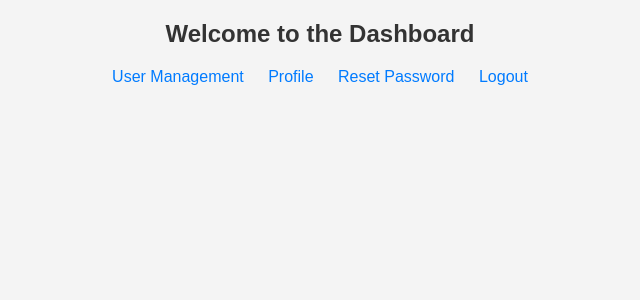
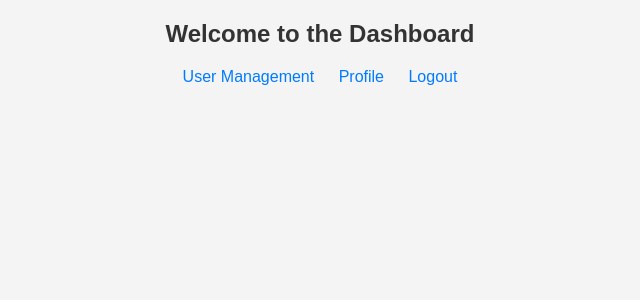
Before and after one commit to ThePagel/Generic-UI, a Flask app: page /dashboard in a window 1280 px wide. Shown: the top 300 px of the page, without its empty margins (320-960 px from the left). Run offline with Flask 3, Linux system fonts and the light colour scheme; the visitor is signed in with stand-in values (Sample User, id 1).

Commit message:
Update dashboard.html

```diff
--- a/v0.20/templates/dashboard.html
+++ b/v0.20/templates/dashboard.html
@@ -11,7 +11,6 @@
     <ul>
         <li><a href="{{ url_for('user_management') }}">User Management</a></li>
         <li><a href="{{ url_for('profile') }}">Profile</a></li>
-        <li><a href="{{ url_for('reset_password') }}">Reset Password</a></li>
         <li><a href="{{ url_for('logout') }}">Logout</a></li>
     </ul>
 </body>
```
